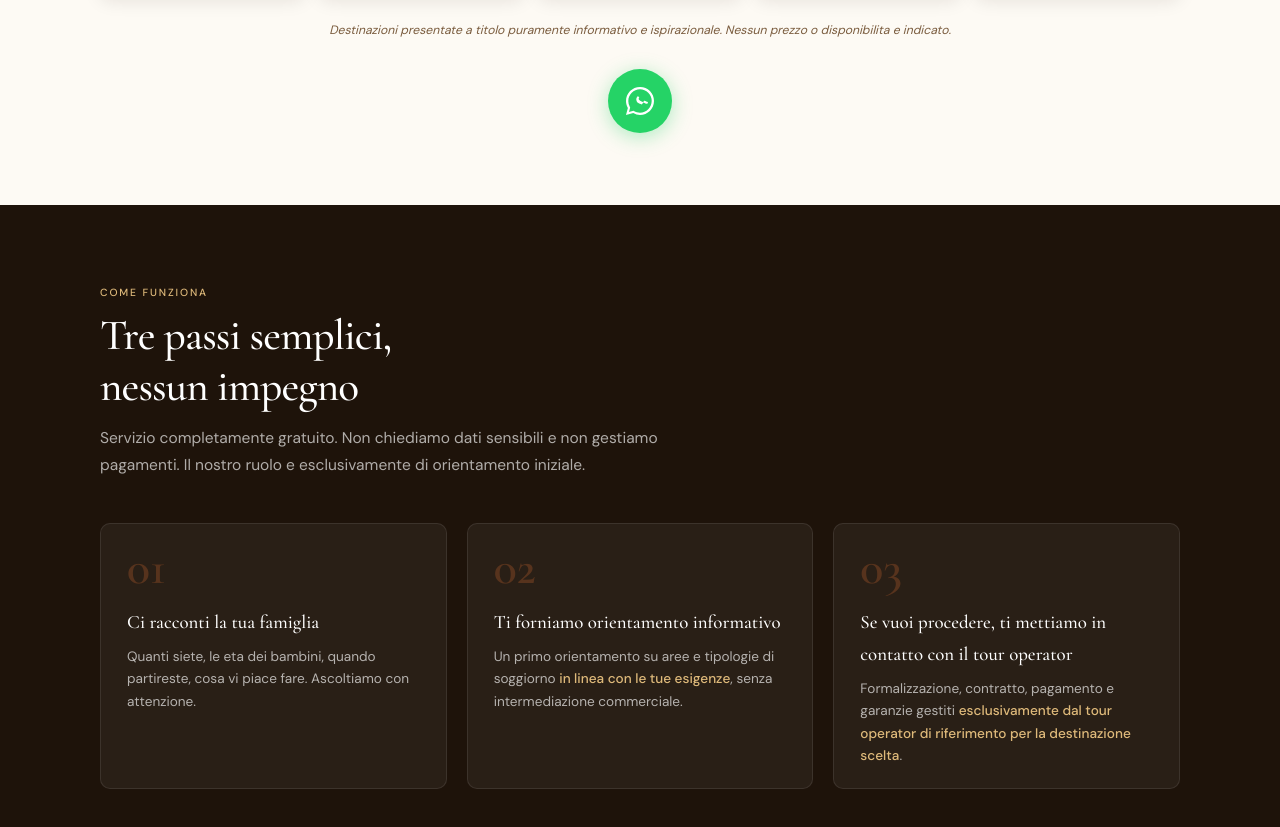
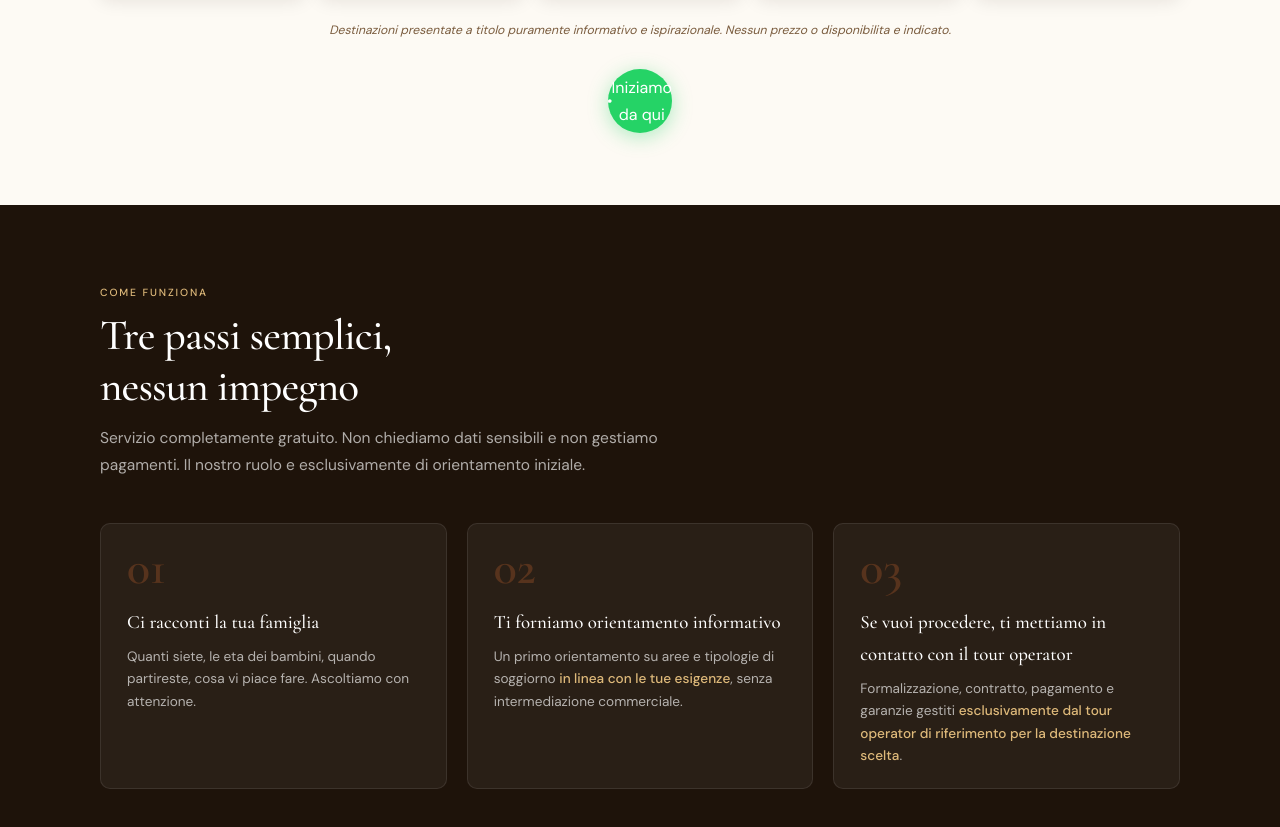
Before and after one commit to natoligino90/orientamento_claude_prompt_perplexity, a plain HTML site: page index.html in a window 1280 px wide. Shown: the part 3013-3840 px from the top of the page. Drawn offline with nearby package versions, Linux system fonts and the light colour scheme.

Commit message:
Update index.html

```diff
--- a/index.html
+++ b/index.html
@@ -392,8 +392,11 @@
       <p class="dest-note reveal">Destinazioni presentate a titolo puramente informativo e ispirazionale. Nessun prezzo o disponibilita e indicato.</p>
       <div style="text-align:center">
         <a class="btn-wa-circle reveal" href="https://wa.me/+393205532756" target="_blank" rel="noopener noreferrer" aria-label="Quale Sicilia fa per Voi">
-          <svg viewBox="0 0 24 24" fill="currentColor"><path d="M20.52 3.48A11.93 11.93 0 0 0 12 0C5.37 0 0 5.37 0 12c0 2.11.55 4.16 1.6 5.97L0 24l6.22-1.63A11.94 11.94 0 0 0 12 24c6.63 0 12-5.37 12-12 0-3.2-1.25-6.21-3.48-8.52zM12 22c-1.85 0-3.65-.5-5.22-1.44l-.37-.22-3.86 1.01 1.03-3.74-.24-.38A9.94 9.94 0 0 1 2 12C2 6.48 6.48 2 12 2c2.67 0 5.18 1.04 7.07 2.93A9.93 9.93 0 0 1 22 12c0 5.52-4.48 10-10 10zm5.44-7.6c-.3-.15-1.75-.86-2.02-.96-.27-.1-.47-.15-.67.15s-.77.96-.94 1.16c-.17.2-.35.22-.65.07A8.22 8.22 0 0 1 9.6 13.1c-.42-.72-.7-1.52-.78-2.35-.08-.82.18-1.6.72-2.19.19-.2.38-.39.6-.54.22-.15.3-.09.44.06.14.15.6.73.73.88.13.15.13.28 0 .43-.13.15-.3.35-.43.53-.13.18-.1.37.02.54.43.59.96 1.1 1.57 1.51.61.41 1.28.7 1.98.87.2.05.37.02.5-.1.13-.12.57-.66.72-.88.15-.22.3-.18.5-.11.2.07 1.72.81 2.02.96.3.15.5.22.57.35.07.13.07.76-.22 1.06z"/></svg>
-        </a>
+  <svg viewBox="0 0 24 24" fill="currentColor">
+    <path d="M20.52 3.48A11.93 11.93 0 0 0 12 0C5.37 0 0 5.37 0 12c0 2.11.55 4.16 1.6 5.97L0 24l6.22-1.63A11.94 11.94 0 0 0 12 24c6.63 0 12-5.37 12-12 0-3.2-1.25-6.21-3.48-8.52z"/>
+  </svg>
+  <span>Iniziamo da qui</span>
+</a>
       </div>
     </div>
   </section>
```
